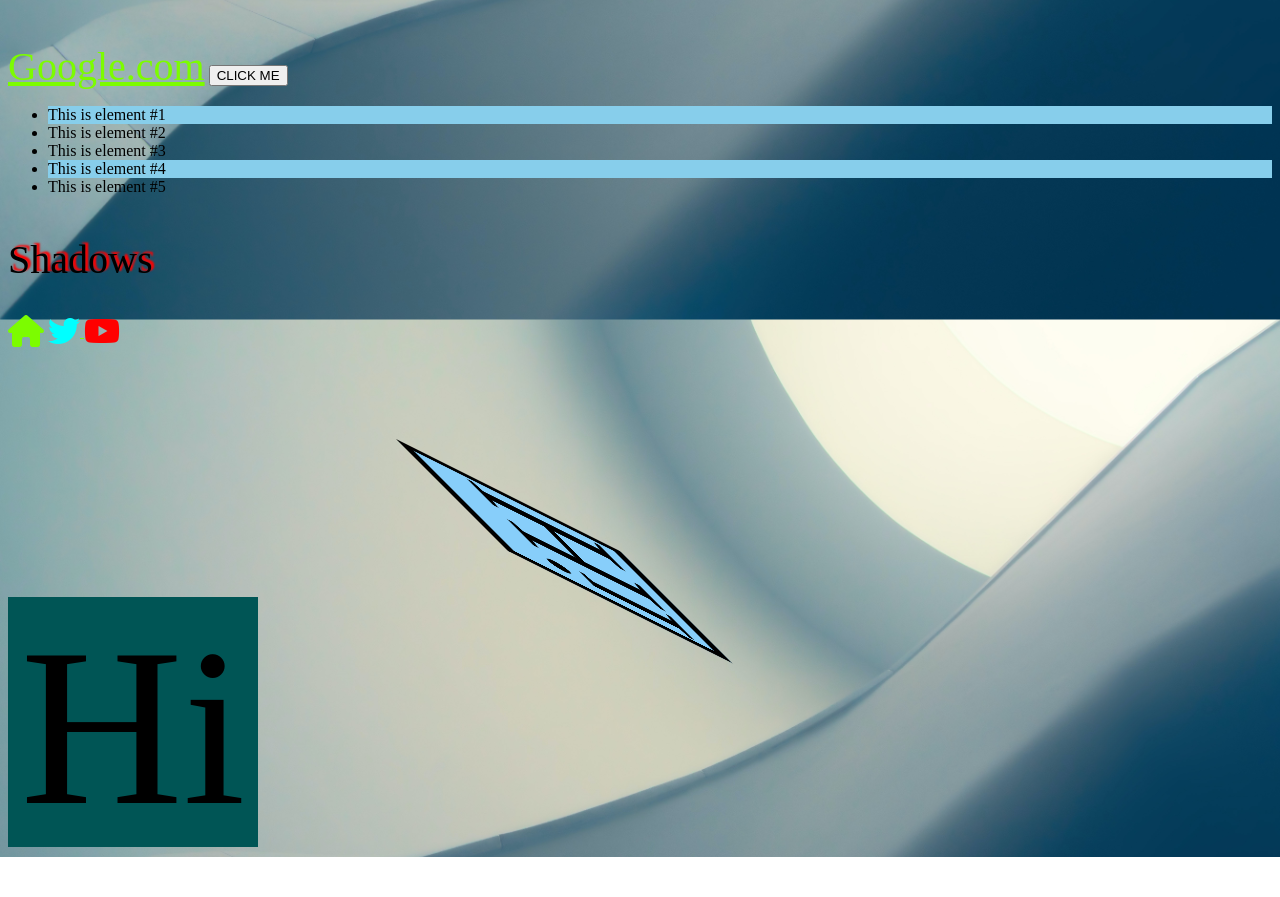
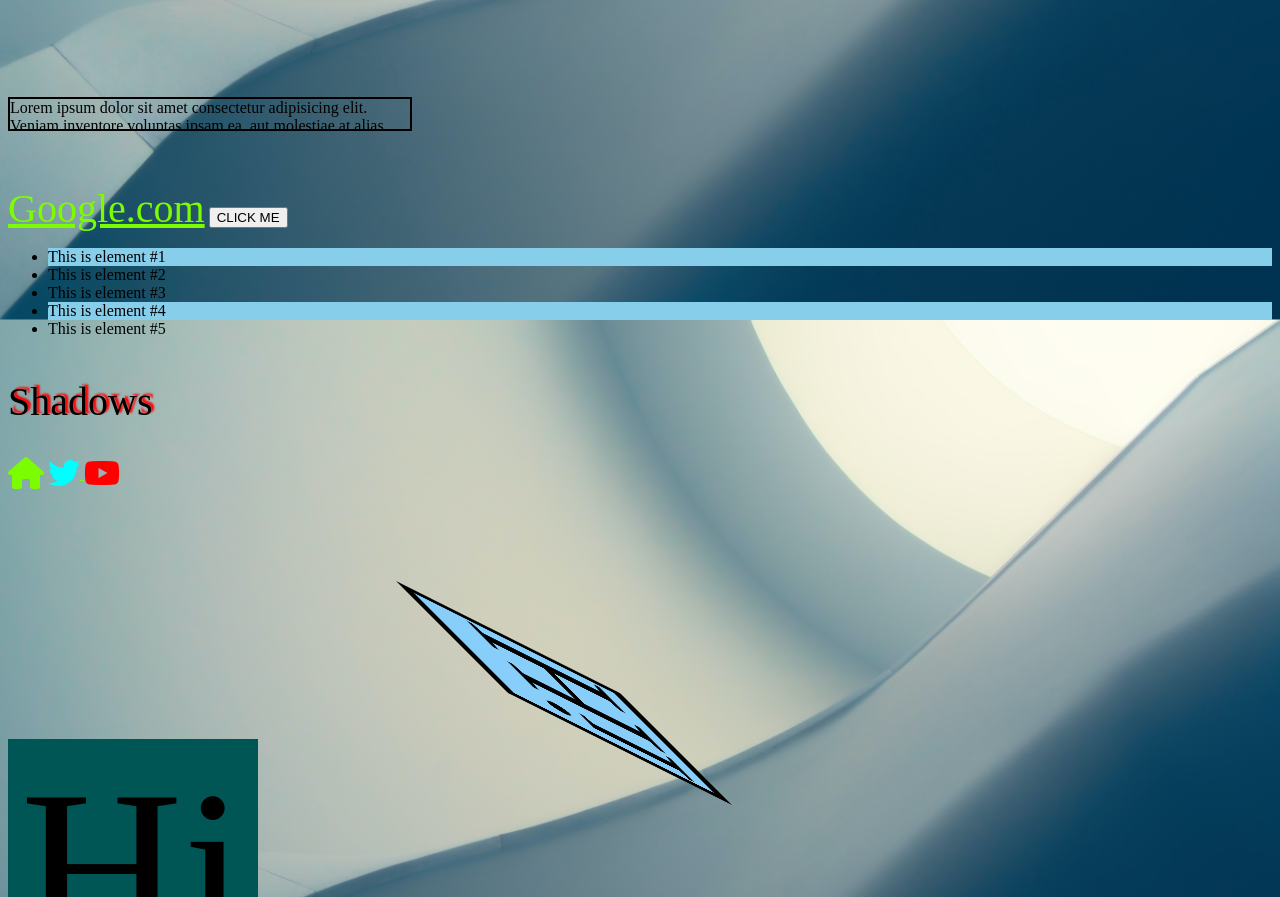
Before and after one commit to jus3472/CSSCourse, a plain HTML site: page css_tutorial/index.html in a window 1280 px wide. Shown: the part 1387-2284 px from the top of the page. Before the commit the page ends 2244 px from the top, so only its background shows below. Drawn offline with nearby package versions, Linux system fonts and the light colour scheme.

Commit message:
Additional css properties

```diff
--- a/css_tutorial/index.html
+++ b/css_tutorial/index.html
@@ -75,6 +75,13 @@
     <div id="box2">
       <div id="box3"></div>
     </div>
+    <br><br><br>
+
+    <!-- Overflow -->
+     <div id="box4">
+      <div>Lorem ipsum dolor sit amet consectetur adipisicing elit. Veniam inventore voluptas ipsam ea, aut molestiae at alias nobis architecto eius aspernatur et officiis quae esse? Repudiandae sapiente enim autem consequatur?Lorem ipsum dolor sit, amet consectetur adipisicing elit. Officia reprehenderit laudantium perspiciatis corporis eaque facere nemo magnam, illum harum! Iste doloremque temporibus fugiat natus, nam qui non ipsam explicabo impedit.</div>
+     </div>
+    <br><br><br>
 
     <!-- Pseudo-class: a keyword added to a selector that specifies a special state of the selected element(s)-->
     <!-- By default, both a and button elements are inline elements, so they will sit next to each other horizontally if there's enough space instead of the button tag being below the a tag. -->
@@ -106,11 +113,11 @@
     <br /><br /><br /><br />
 
     <!-- Transformations -->
-    <div id="box4">Hi</div>
+    <div id="box5">Hi</div>
     <br /><br /><br /><br /><br />
 
     <!-- Animations -->
-    <div id="box5">Hi</div>
+    <div id="box6">Hi</div>
 
   </body>
 </html>
--- a/css_tutorial/style.css
+++ b/css_tutorial/style.css
@@ -71,6 +71,21 @@ The parent element for the <html> tag is the viewport and <head> and <body> are
 
 Some values of proerties like width and height can have percentages like 50% instead of 50px. This means the element's width is set to 50% of the parent element's width. The default width of the root elements is equal to or 100% of the viewport width. Imagine a div element set to a width of 50% where its parent is the default body tag. Then the width of this div will be 50% of the body's width which is equal to the viewport's width. Now imagine a parent div and a child div of it. the parent div has a width of 50px and the child div's width isn't specified. by default, the child's width will also be 50px because as previously said, the child's width is equal to the parent's width unless manually updated.
 */
+
+/*
+Combinators are used to target specific elements based on their relationship with other elements. There are 4 combinators:
+- descendant: represented with " "
+- child: represented with ">"
+- general sibling: represented with "~"
+- adjacent sibling: represented with "+"
+
+for example:
+#box2 > div {
+    background-color: red;
+}
+- This will target all divs that are direct children (not descendants) of #box2
+*/
+
 
 /* Basic CSS */
 body {
@@ -194,6 +209,23 @@ Position property has 5 values:
     left: 100px;
 }
 
+/* Overflow */
+/*
+The property sets the behavior of a parent element when a child element's outerbox does not fit in the parent element box. remember that by default, if the child element's dimensions for the content box aren't specified, they will be the same as its parents. in this case, the p tag will also have a width of 400px and a height of 30px, but the text inside the p tag is long, and it overflows past its box as well as its parent's box.
+
+Here are some of its important values:
+visible: the default, where the content overflows outside the parent box
+hidden: the overflow is clipped and the rest of the content is invisible, but still there
+scroll: the overflow is clipped, but there is a scrollbar to see the rest of the content
+auto: the same as "scroll", but the scrollbar is only added if the content oveflows
+*/
+#box4 {
+    border: 2px solid;
+    width: 400px;
+    height: 30px;
+    overflow: scroll;
+}
+
 /* Pseudo-class: targets elements only in a specific state by the user */
 a:link {
     color:lawngreen;    /* affects the color of the original link before it is visited */
@@ -257,7 +289,7 @@ li:nth-child(3n+1) {
 /*
 In terms of the layout, all transformations including translateX and translateY will move the element visually, but its original location is still technically there, so subsequent elements will go under it. This can result in the element, "visually" covering other elements. To clarify, when you apply a transformation like scaleX() to an element, it visually changes the width of the element, but the actual dimensions and position of the element's outer box (including margin, border, padding, and content box) in the document flow remain unchanged.
 */
-#box4 {
+#box5 {
     border: 6px solid;
     width: 100px;
     height: 100px;
@@ -300,7 +332,7 @@ In terms of the layout, all transformations including translateX and translateY
 /*
 Animations allow you to create smooth animations by changing the properties of an element over time. Animations are defined using the @keyframes rule, which are applied to elements using the animation property. Keyframes define what should happen at specific points during the animation. The "animation" property applies the animation to an element by specifying the keyframes name, and also defines other characteristics like duration, timing-function, etc. You can also apply these characteristics as their own property like "animation-duration: 5s;" but it is recommended to put all the characteristics just inside the "animation" property. If you don't want to use certain characteristics, you can just omit them in the "values" section of the "animation" property.
 */
-#box5 {
+#box6 {
     width: 250px;
     height: 250px;
     background: red;
@@ -322,9 +354,9 @@ Animations allow you to create smooth animations by changing the properties of a
 }
 
 /* Can also use pseudo classes with animations */
-#box5:hover {
+#box6:hover {
 }
-#box5:active {
+#box6:active {
 }
 
 /*
```
